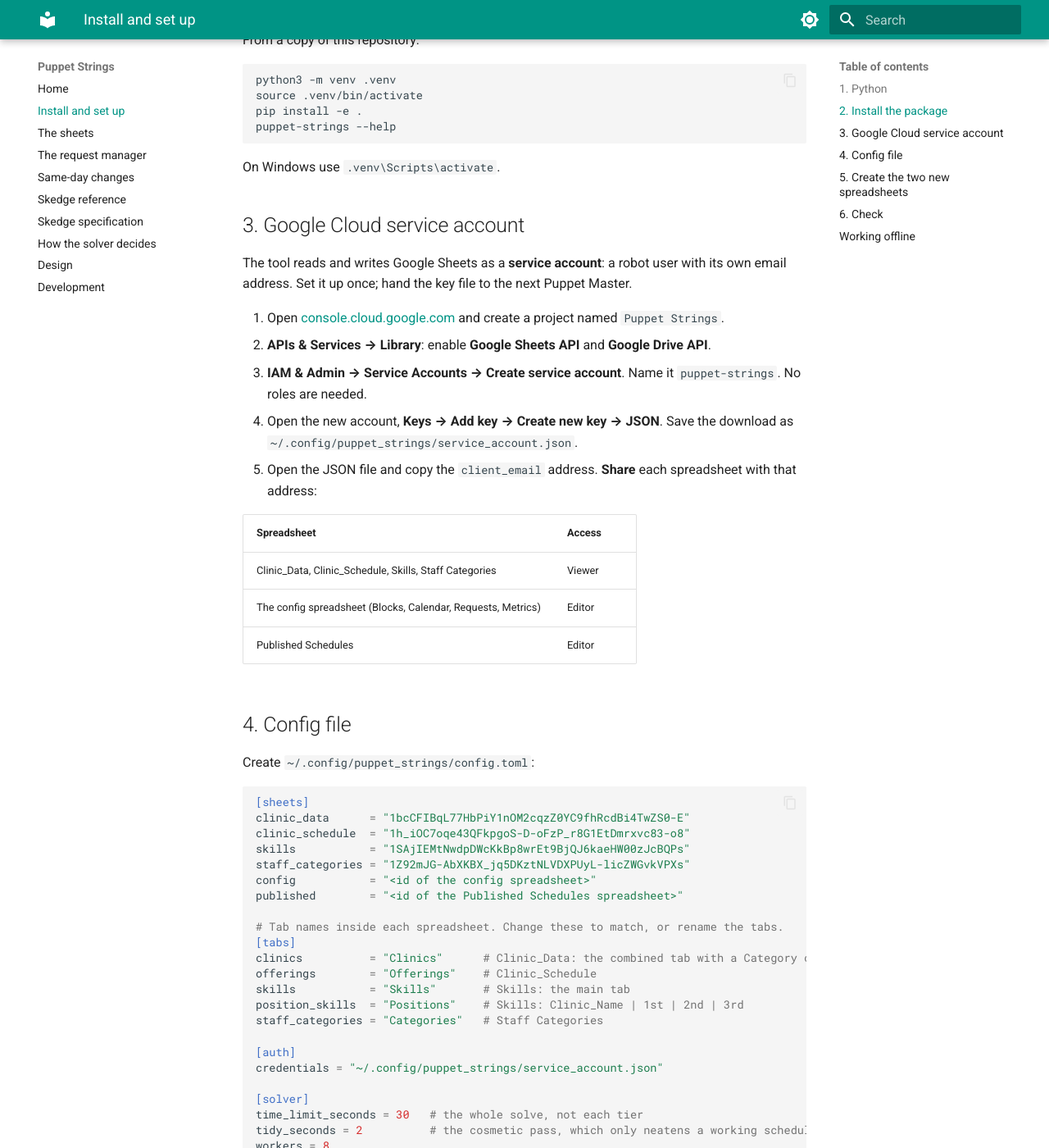
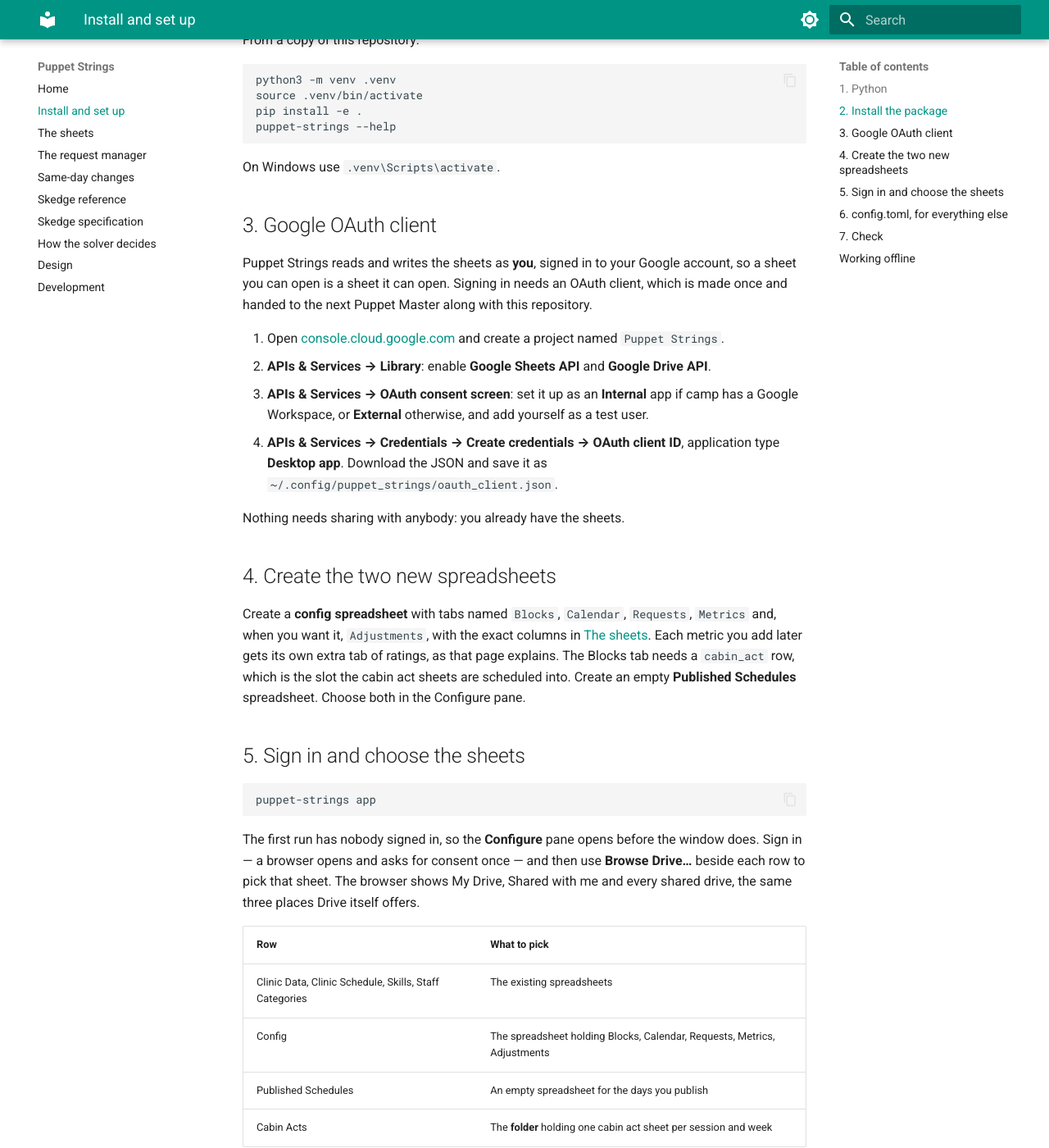
Before and after one commit to Dylan-Puppet-Master/Puppet-Strings, an MkDocs documentation site: the page built from docs/install.md, in a window 1280 px wide and 1400 px high, scrolled down 367 px. Shown: the whole window at 82% size. Built offline with MkDocs 1.6.1 and Material for MkDocs 9.7.7, drawn with Linux system fonts in a browser that asks for light colours; some of the changed text lies outside the part shown.

Commit message:
Document the cabin act sheets, Configure and signing in
Install now starts from an OAuth client rather than a service account and ends
in the Configure pane instead of a hand-written [sheets] table. The sheets page
gains the cabin act Board grid and what a HEROES entry may name; the request
manager page gains the two new buttons; and the design outline records why the
service account went, since it was written down as settled.

Co-Authored-By: Claude Opus 5 <noreply@anthropic.com>

````diff
--- a/docs/install.md
+++ b/docs/install.md
@@ -21,40 +21,59 @@ puppet-strings --help
 
 On Windows use `.venv\Scripts\activate`.
 
-## 3. Google Cloud service account
+## 3. Google OAuth client
 
-The tool reads and writes Google Sheets as a **service account**: a robot user with its
-own email address. Set it up once; hand the key file to the next Puppet Master.
+Puppet Strings reads and writes the sheets as **you**, signed in to your Google account,
+so a sheet you can open is a sheet it can open. Signing in needs an OAuth client, which is
+made once and handed to the next Puppet Master along with this repository.
 
 1. Open [console.cloud.google.com](https://console.cloud.google.com) and create a project
    named `Puppet Strings`.
 2. **APIs & Services → Library**: enable **Google Sheets API** and **Google Drive API**.
-3. **IAM & Admin → Service Accounts → Create service account**. Name it `puppet-strings`.
-   No roles are needed.
-4. Open the new account, **Keys → Add key → Create new key → JSON**. Save the download as
-   `~/.config/puppet_strings/service_account.json`.
-5. Open the JSON file and copy the `client_email` address. **Share** each spreadsheet with
-   that address:
+3. **APIs & Services → OAuth consent screen**: set it up as an **Internal** app if camp
+   has a Google Workspace, or **External** otherwise, and add yourself as a test user.
+4. **APIs & Services → Credentials → Create credentials → OAuth client ID**, application
+   type **Desktop app**. Download the JSON and save it as
+   `~/.config/puppet_strings/oauth_client.json`.
 
-   | Spreadsheet | Access |
-   |---|---|
-   | Clinic_Data, Clinic_Schedule, Skills, Staff Categories | Viewer |
-   | The config spreadsheet (Blocks, Calendar, Requests, Metrics) | Editor |
-   | Published Schedules | Editor |
+Nothing needs sharing with anybody: you already have the sheets.
 
-## 4. Config file
+## 4. Create the two new spreadsheets
 
-Create `~/.config/puppet_strings/config.toml`:
+Create a **config spreadsheet** with tabs named `Blocks`, `Calendar`, `Requests`,
+`Metrics` and, when you want it, `Adjustments`, with the exact columns in [The sheets](sheets.md). Each metric you add later gets
+its own extra tab of ratings, as that page explains. The Blocks tab needs a `cabin_act`
+row, which is the slot the cabin act sheets are scheduled into. Create an empty
+**Published Schedules** spreadsheet. Choose both in the Configure pane.
+
+## 5. Sign in and choose the sheets
+
+```
+puppet-strings app
+```
+
+The first run has nobody signed in, so the **Configure** pane opens before the window
+does. Sign in — a browser opens and asks for consent once — and then use **Browse Drive…**
+beside each row to pick that sheet. The browser shows My Drive, Shared with me and every
+shared drive, the same three places Drive itself offers.
+
+| Row | What to pick |
+|---|---|
+| Clinic Data, Clinic Schedule, Skills, Staff Categories | The existing spreadsheets |
+| Config | The spreadsheet holding Blocks, Calendar, Requests, Metrics, Adjustments |
+| Published Schedules | An empty spreadsheet for the days you publish |
+| Cabin Acts | The **folder** holding one cabin act sheet per session and week |
+
+What you choose is kept in `~/.config/puppet_strings/settings.json`. **Configure** is on
+the right of the toolbar whenever you want to change a sheet, or sign in as a different
+account.
+
+## 6. config.toml, for everything else
+
+Everything else lives in `~/.config/puppet_strings/config.toml`, and every part of it has a
+default, so the file is only worth writing when you want to change something:
 
 ```toml
-[sheets]
-clinic_data      = "1bcCFIBqL77HbPiY1nOM2cqzZ0YC9fhRcdBi4TwZS0-E"
-clinic_schedule  = "1h_iOC7oqe43QFkpgoS-D-oFzP_r8G1EtDmrxvc83-o8"
-skills           = "1SAjIEMtNwdpDWcKkBp8wrEt9BjQJ6kaeHW00zJcBQPs"
-staff_categories = "1Z92mJG-AbXKBX_jq5DKztNLVDXPUyL-licZWGvkVPXs"
-config           = "<id of the config spreadsheet>"
-published        = "<id of the Published Schedules spreadsheet>"
-
 # Tab names inside each spreadsheet. Change these to match, or rename the tabs.
 [tabs]
 clinics          = "Clinics"      # Clinic_Data: the combined tab with a Category column
@@ -62,9 +81,11 @@ offerings        = "Offerings"    # Clinic_Schedule
 skills           = "Skills"       # Skills: the main tab
 position_skills  = "Positions"    # Skills: Clinic_Name | 1st | 2nd | 3rd
 staff_categories = "Categories"   # Staff Categories
+cabin_act_board  = "Board"        # the tab of a cabin act sheet that is read
 
 [auth]
-credentials = "~/.config/puppet_strings/service_account.json"
+client_secrets = "~/.config/puppet_strings/oauth_client.json"
+token          = "~/.config/puppet_strings/token.json"
 
 [solver]
 time_limit_seconds = 30   # the whole solve, not each tier
@@ -78,27 +99,28 @@ remainder = "DYOW/WPs"    # label for the unused part of a partly used block
 midday = "12:00"          # where morning ends, for a half-day rest; 12:00 or 12 PM
 ```
 
-A spreadsheet's id is the long string in its URL between `/d/` and `/edit`.
+A `[sheets]` table of spreadsheet ids still works, for an install made before the
+Configure pane existed, and what is chosen in the app wins over it.
 
-## 5. Create the two new spreadsheets
+An older install may instead have a service account key at
+`~/.config/puppet_strings/service_account.json`. That still works, and is used whenever
+nobody is signed in, but it cannot browse Drive, so moving over to signing in is worth
+doing.
 
-Create a **config spreadsheet** with tabs named `Blocks`, `Calendar`, `Requests`,
-`Metrics` and, when you want it, `Adjustments`, with the exact columns in [The sheets](sheets.md). Each metric you add later gets
-its own extra tab of ratings, as that page explains. Create an empty **Published
-Schedules** spreadsheet. Put both ids in `config.toml`.
-
-## 6. Check
+## 7. Check
 
 ```
 puppet-strings names
 puppet-strings validate
 puppet-strings --date 2026-06-15 load-offerings
+puppet-strings import-cabin-acts
 puppet-strings --date 2026-06-15 solve
 ```
 
 `names` lists every name you can use in a request. `validate` checks every request.
 `load-offerings` turns the Offerings tab into requests for that date, replacing ones
-loaded before. `solve` prints the
+loaded before. `import-cabin-acts` turns every cabin act sheet in the Cabin Acts folder
+into requests, replacing the ones imported before. `solve` prints the
 schedule for a date without publishing it. If any command reports a
 load error, it names the sheet, tab and row to fix.
 
--- a/docs/sheets.md
+++ b/docs/sheets.md
@@ -79,6 +79,48 @@ A `(DBL)` clinic must appear in two adjacent clinic blocks; it becomes one insta
 the same staff in both. The tab has no date: the target date is the `--date` argument or
 the app's date picker. A weekday mismatch is a warning.
 
+## Cabin act sheets (the Cabin Acts folder)
+
+The cabin act block is a time campers may do anything in, and somebody other than the
+Puppet Master fills in what each cabin is doing and who they want along. There is one
+spreadsheet per session and week, all of them in one Drive folder chosen in the Configure
+pane, and the **Import cabin acts** button reads every one of them.
+
+The sheet's **title** says which week it is for: `S5W1` is session 5, week 1, matched
+anywhere in the title, so `Cabin Act Sorting - S5W1` works. Those two numbers and the
+weekday are looked up on the Calendar sheet to get the date, so nothing on the sheet has
+to carry one.
+
+Only the **Board** tab is read; the Support Requests tab says the same thing a second time
+and is ignored. Its layout:
+
+| Where | What |
+|---|---|
+| Row 1 | The sheet's title |
+| Row 2 | A weekday merged over its four columns, then the spare `Extra` columns |
+| Column A | The cabin, merged down its block of rows: `M1`, `P4`, `O2` |
+| Inside a cabin's block | A label column and a value column beside it, per weekday |
+
+The labels read are `Activity` and `HEROES`; everything else on the grid is for the people
+filling it in. Rows are found by their labels rather than by counting, so adding a row to
+the cabin block changes nothing. Only Monday to Friday are scheduled: the `Extra` columns
+are not days and are skipped.
+
+**HEROES** is a comma-separated list, and each item becomes its own statement in the
+request, so asking for two people asks for two people. An item is either:
+
+| Item | Becomes | The task reads |
+|---|---|---|
+| A staff member on the Skills sheet | `REQUEST staff.vic` | `help M2 with CA` |
+| A Staff Categories column | `REQUEST ANY_1_OF staff.village_hero` | `Village HERO with M2` |
+| A Skills column | `REQUEST ANY_1_OF staff.skills.lifeguard` | `LIFEGUARD with M2` |
+
+A person named is being asked for as themselves, so the task says they are there to help;
+anything else is being asked for what it can do, so the task says what that is. An item
+that is none of the three is a warning naming the cabin and the day, and the rest of that
+cabin act still imports. A cabin act with an empty HEROES cell asks nothing of anybody and
+makes no request.
+
 ## Blocks (config spreadsheet)
 
 One row per time block. Blocks are the units the solver assigns staff to.
@@ -90,6 +132,8 @@ One row per time block. Blocks are the units the solver assigns staff to.
 | `day_types` | **Comma-separated.** The kinds of day this block exists on. Each date's kind comes from the Calendar sheet's `day_type` column. A block whose list does not include that day's type does not exist that day, so no request can select it. |
 | `categories` | **Comma-separated.** Groups of blocks a request can name at once: `block.any_clinic`, `block.meals`. `block.all` (every block) is built in and may not be used as a category name. |
 
+One block id is spoken for: `cabin_act` is the slot the [cabin act sheets](#cabin-act-sheets-the-cabin-acts-folder) are imported into, and importing them without it is an error.
+
 Example:
 
 | block_id | start | end | day_types | categories |
@@ -97,6 +141,7 @@ Example:
 | clinic_1 | 09:15 | 10:30 | regular | any_clinic |
 | clinic_2 | 10:45 | 12:00 | regular | any_clinic |
 | lunch | 12:00 | 13:00 | regular, changeover | meals |
+| cabin_act | 13:00 | 14:00 | regular | |
 | pack_out | 09:15 | 11:00 | changeover | |
 | playstation | 17:00 | 18:00 | regular, changeover | |
 
--- a/docs/technical-outline.md
+++ b/docs/technical-outline.md
@@ -40,13 +40,15 @@ Puppet Strings is one Python package, `puppet_strings`, exposed two ways: a comm
 
 ### 1.2 Authentication
 
-Default: a **Google service account**.
+**OAuth as the Puppet Master.** Revised 2026-09-19; it was a service account until then.
 
-1. A one-time setup (documented step by step) creates a Google Cloud project, enables the Sheets and Drive APIs, creates a service account, and downloads its JSON key.
-2. Each spreadsheet is shared with the service account's email address (view for the four existing sheets, edit for Requests and Published Schedules).
-3. The key's path goes in the config file. gspread reads it with `gspread.service_account(filename=...)`.
+1. A one-time setup creates a Google Cloud project, enables the Sheets and Drive APIs, and downloads a Desktop app OAuth client JSON to `~/.config/puppet_strings/oauth_client.json`.
+2. The first run of the app opens a browser for consent and writes the token to `~/.config/puppet_strings/token.json`, mode 600. Every run afterwards refreshes it silently; the Configure pane signs in again as a different account, or signs out.
+3. `gspread.authorize(credentials)` reads the sheets, and the same credentials authorize a plain `AuthorizedSession` against Drive v3 `files.list` for browsing (`puppet_strings/drive.py`).
 
-Handover to the next Puppet Master is one file plus the sharing step. There is no browser consent flow and no token expiry. gspread's OAuth user flow (`gspread.oauth()`) is supported as an alternative through one config setting, for anyone who prefers not to manage a service account.
+Scopes: `spreadsheets`, `drive.metadata.readonly`, `userinfo.email`, `openid`.
+
+The service account is why this changed: it has no My Drive, nothing shared with it and no shared drives, so it could never back a Drive browser, and every new sheet had to be shared with an address nobody recognises. A service account key at `[auth] credentials` is still honoured when nobody is signed in, so an existing install keeps working.
 
 ### 1.3 Configuration
 
@@ -61,9 +63,14 @@ staff_categories = "1Z92mJG-AbXKBX_jq5DKztNLVDXPUyL-licZWGvkVPXs"
 config           = "<new spreadsheet: Blocks, Calendar, Requests, Metrics>"
 published        = "<new spreadsheet: one tab per published date>"
 
+# Chosen in the Configure pane and kept in settings.json instead, which wins over these.
+[folders]
+cabin_acts       = "<folder: one cabin act sheet per session and week>"
+
 [auth]
-mode        = "service_account"   # or "oauth"
-credentials = "~/.config/puppet_strings/service_account.json"
+client_secrets = "~/.config/puppet_strings/oauth_client.json"
+token          = "~/.config/puppet_strings/token.json"
+credentials    = "~/.config/puppet_strings/service_account.json"   # legacy fallback
 
 [solver]
 time_limit_seconds = 30   # the whole solve, not each tier
@@ -530,7 +537,7 @@ Assumptions added by this outline:
 22. **`GAP` labels** must be single-block `TASK`s on the same date.
 23. **`EACH` copies** each count as one satisfied request in their tier, and report as `id[item]`.
 24. **Ad hoc task names** are shared across requests: two requests using `'break'` refer to the same activity, so double-booking applies between them.
-25. **Authentication** is a service account only. Confirmed; the OAuth alternative is dropped to keep one code path.
+25. **Authentication** was a service account only. Superseded 2026-09-19: OAuth as the Puppet Master, because a service account cannot browse Drive and the Configure pane needs to.
 26. **The desktop app** is PySide6. Confirmed.
 27. **Views** are overwritten per publish; per-date tabs are the durable record.
 28. **Solver determinism**: fixed seed and worker count; tier time limits default to 30 seconds.
@@ -550,7 +557,7 @@ Answered 2026-09-15. Kept for the record.
 7. **Hand-written `CLINIC` priority**: unanswered; default kept (reserved for generated offerings).
 8. **Scope**: derived from the `ON` clause. Confirmed.
 9. **GUI toolkit**: PySide6. Confirmed.
-10. **Credentials**: service account. Confirmed.
+10. **Credentials**: service account. Superseded 2026-09-19 by signing in as the Puppet Master; see 1.2.
 
 Standing direction from the Puppet Master: the Google Sheets formats are not fixed. When the current layout would force convoluted parsing, change the sheet instead, and document the change. The code must be clear enough for the Puppet Master to update without an LLM.
 
````
Also changed, not shown: README.md (+5 -3 lines), docs/app.md (+24 -0 lines).
